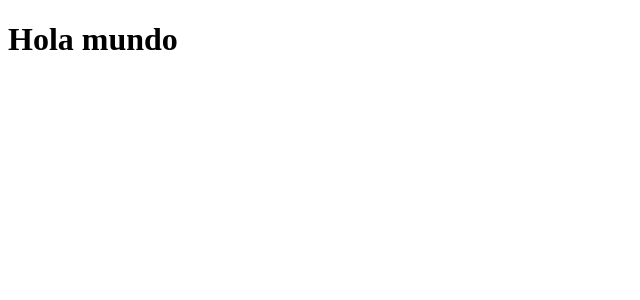
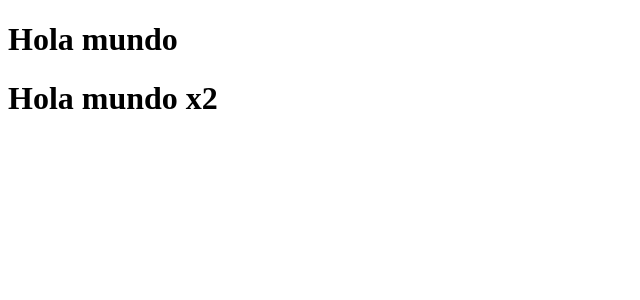
Before and after one commit to Ana211202/Proyecto_Tours, an Angular app: page / in a window 1280 px wide. Shown: the top 300 px of the page, without its empty margins (0-640 px from the left). Built offline with nearby package versions, Linux system fonts and the light colour scheme.

Commit message:
comentario

```diff
--- a/src/app/app.component.html
+++ b/src/app/app.component.html
@@ -1 +1,2 @@
 <h1>Hola mundo </h1>
+<h1>Hola mundo x2</h1>
```
